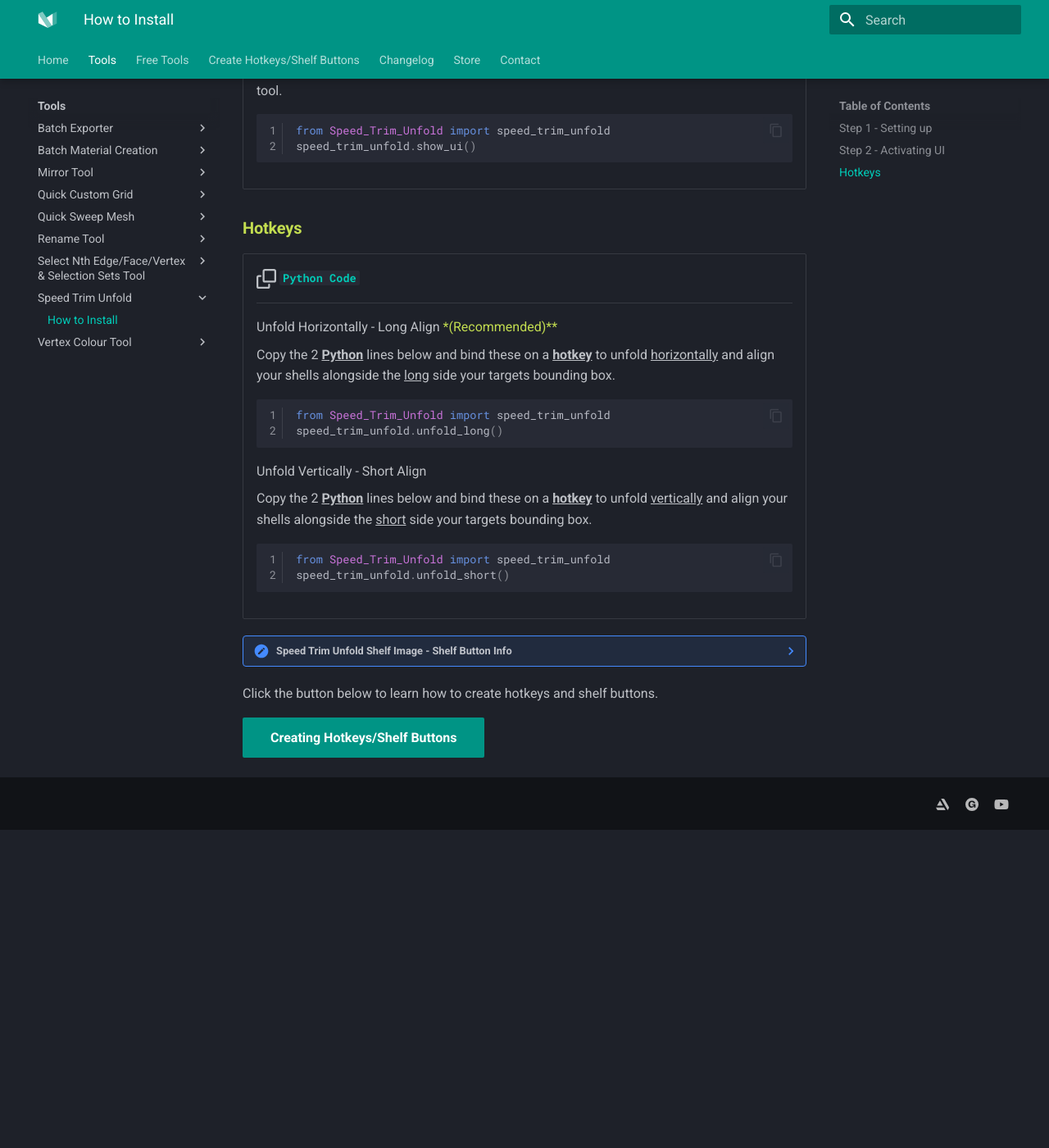
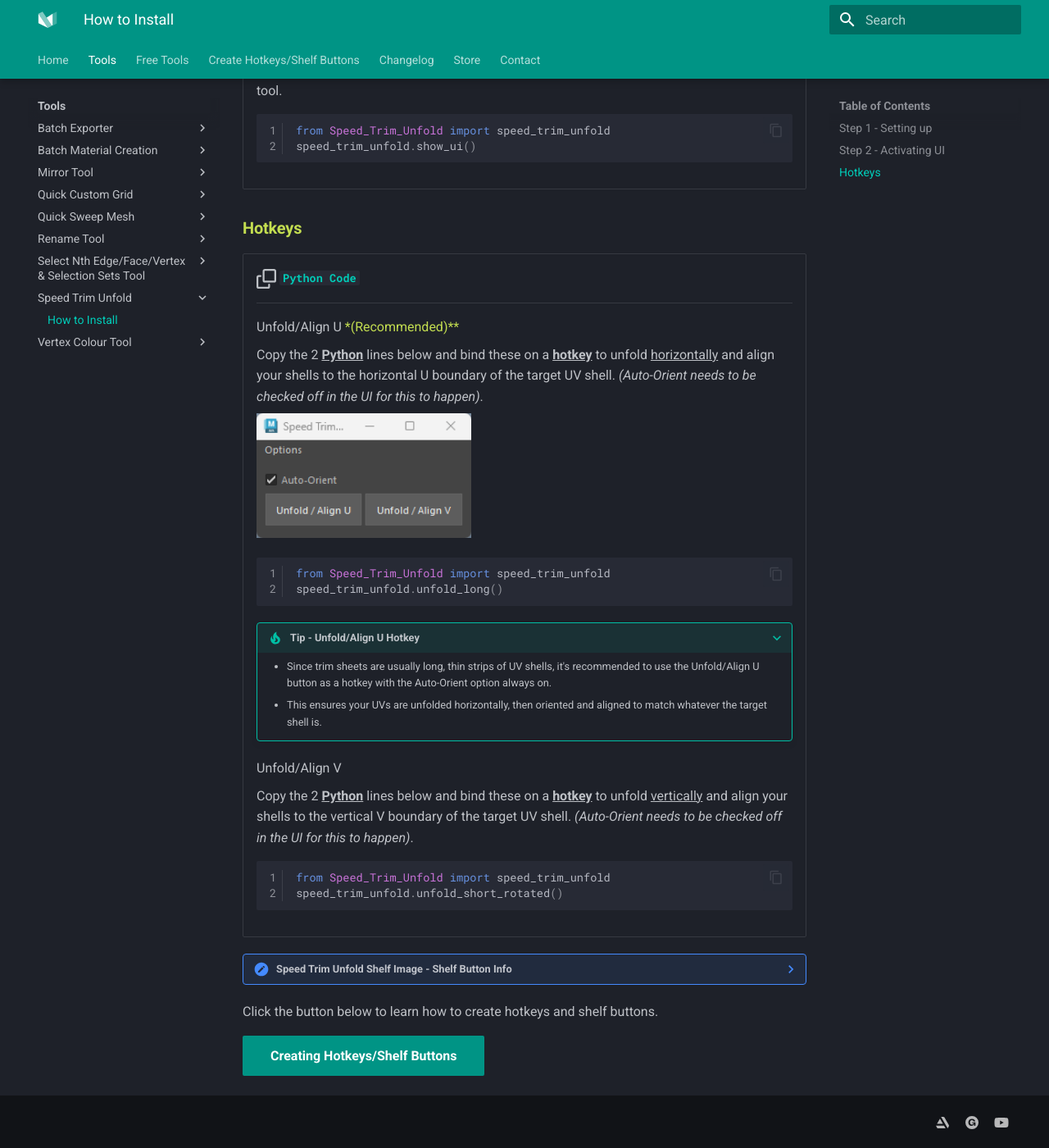
Before and after one commit to mike-isaakidis/Maya-Modelling-Tools, an MkDocs documentation site: the page built from docs/Speed Trim Unfold/How to install.md, in a window 1280 px wide and 1400 px high, scrolled down 839 px. Shown: the whole window at 82% size. Built offline with MkDocs 1.6.1 and Material for MkDocs 9.7.7, drawn with Linux system fonts in a browser that asks for light colours; before the commit the page ends 1851 px from its top, so only the background shows below that.

Commit message:
updated speed trim unfold
updated speed trim unfold

````diff
--- a/docs/Speed Trim Unfold/How to install.md
+++ b/docs/Speed Trim Unfold/How to install.md
@@ -47,22 +47,30 @@
 
     ---
 
-    Unfold Horizontally - Long Align <span style="color:rgba(195, 221, 80, 1);">*(Recommended)**</span>
+    Unfold/Align U <span style="color:rgba(195, 221, 80, 1);">*(Recommended)**</span>
 
-    Copy the 2 ^^**Python**^^  lines below and bind these on a ^^**hotkey**^^ to unfold ^^horizontally^^ and align your shells alongside the ^^long^^ side your targets bounding box.
+    Copy the 2 ^^**Python**^^  lines below and bind these on a ^^**hotkey**^^ to unfold ^^horizontally^^ and align your shells to the horizontal U boundary of the target UV shell. *(Auto-Orient needs to be checked off in the UI for this to happen)*.
+
+    ![Speed Trim multi select](images/Speed_Trim_UI_1.png){ .img-small }
 
     ``` py linenums="1"
     from Speed_Trim_Unfold import speed_trim_unfold
     speed_trim_unfold.unfold_long()
 
     ```
-    Unfold Vertically - Short Align
 
-    Copy the 2 ^^**Python**^^  lines below and bind these on a ^^**hotkey**^^ to unfold ^^vertically^^ and align your shells alongside the ^^short^^ side your targets bounding box.
+    ???+ Tip "Tip - Unfold/Align U Hotkey"
+        * Since trim sheets are usually long, thin strips of UV shells, it's recommended to use the Unfold/Align U button as a hotkey with the Auto-Orient option always on.
+        * This ensures your UVs are unfolded horizontally, then oriented and aligned to match whatever the target shell is.
+
+
+    Unfold/Align V
+
+    Copy the 2 ^^**Python**^^  lines below and bind these on a ^^**hotkey**^^ to unfold ^^vertically^^ and align your shells to the vertical V boundary of the target UV shell. *(Auto-Orient needs to be checked off in the UI for this to happen)*.
 
     ``` py linenums="1"
     from Speed_Trim_Unfold import speed_trim_unfold
-    speed_trim_unfold.unfold_short()
+    speed_trim_unfold.unfold_short_rotated()
     ```
 
 </div>
````
Also changed, not shown: docs/Speed Trim Unfold/index.md (+41 -13 lines), docs/Speed Trim Unfold/images/Speed_Trim_UI_1.png, docs/Speed Trim Unfold/images/Speed_Trim_Unfold_5.png, docs/Speed Trim Unfold/images/Speed_Trim_button_1.png, docs/Speed Trim Unfold/images/Speed_Trim_button_2.png, docs/Speed Trim Unfold/images/Speed_Trim_button_3.png (added), docs/Speed Trim Unfold/images/speed_trim_Options_1.png, docs/Speed Trim Unfold/images/speed_trim_Options_2.png, docs/Speed Trim Unfold/images/speed_trim_Options_3.png (added), 4 other files.
